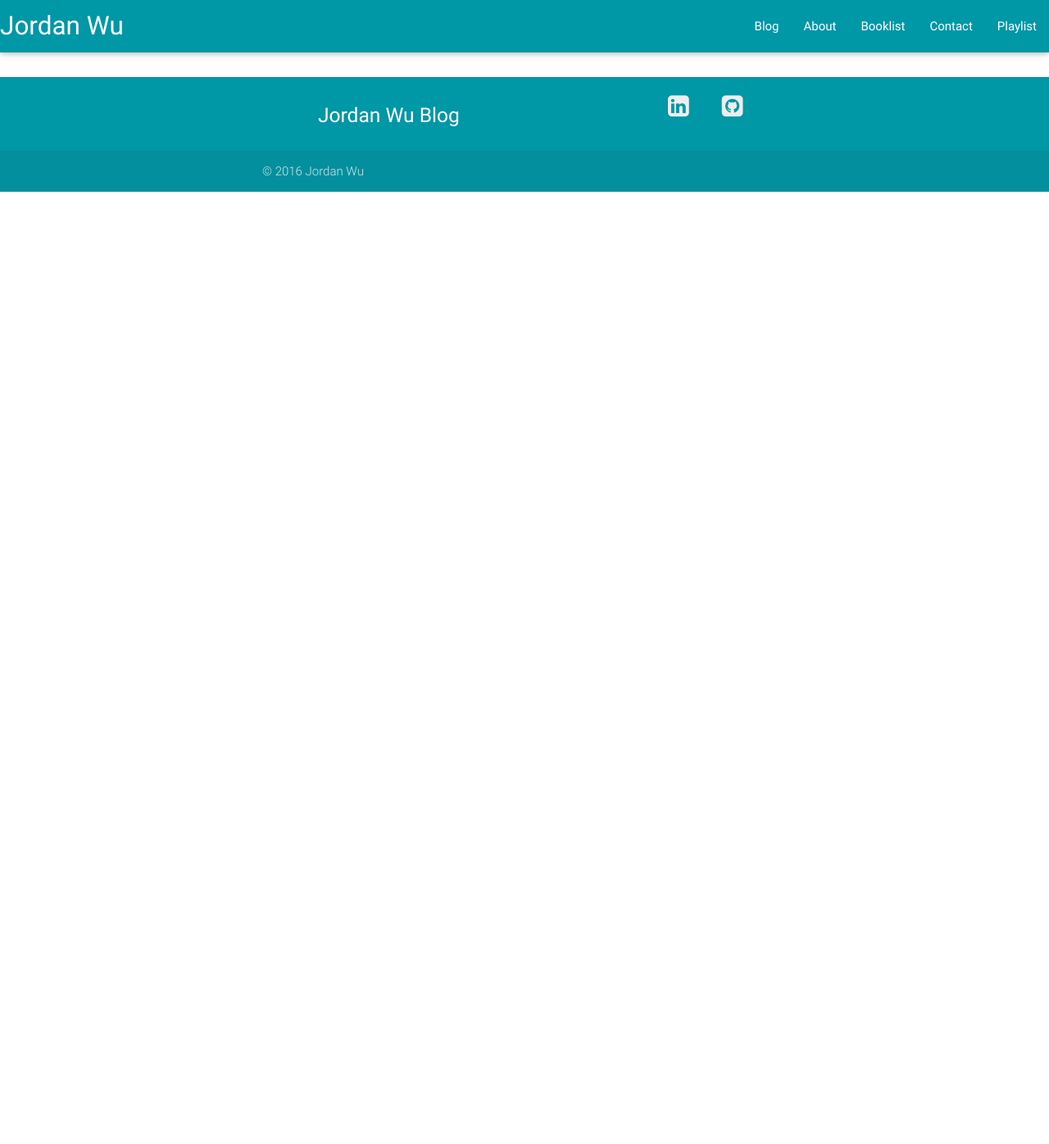
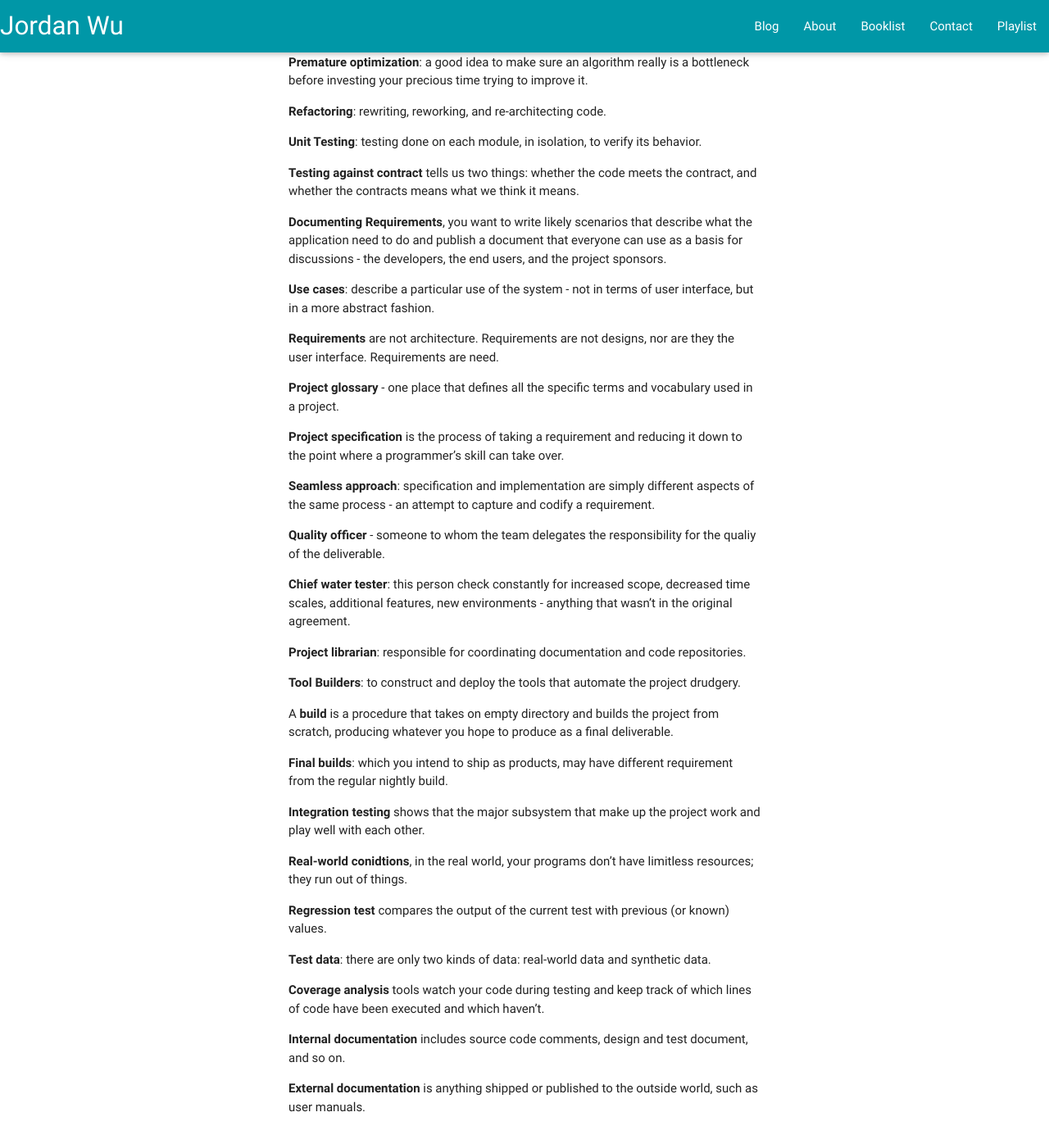
Before and after one commit to JordanSpencerWu/old-website, a Jekyll site: the page built from _posts/book/2016/2016-09-07-the-pragmatic-programmer.md, in a window 1280 px wide and 1400 px high, scrolled down 2575 px. Shown: the top 1396 px of the window at 82% size. Built offline with Jekyll 4.4.1, drawn with Linux system fonts in a browser that asks for light colours; nearby versions of some CDN libraries; before the commit the page ends 2809 px from its top, so only the background shows below that; some of the changed text lies outside the part shown.

Commit message:
finish pragmatic programmer book

```diff
--- a/_posts/book/2016/2016-09-07-the-pragmatic-programmer.md
+++ b/_posts/book/2016/2016-09-07-the-pragmatic-programmer.md
@@ -3,7 +3,7 @@
 categories: [book]
 class: 5
 date: 2016-09-07 10:00:00
-description: Currently Reading..
+description: The road to mastering your software craftsmanship is to constantly invest in your learning. This book shows you how a pragmatic programmer create clean, flexible, and adaptable code. Everything you need to know about working on a project and more!
 hidden: true
 img-path: /assets/images/books/the-pragmatic-programmer.jpg
 layout: book
@@ -43,10 +43,17 @@
 
 > Avoid programming by coincidence - relying on luck and accidental successes - in favoring of programming deliberately.
 
-
 ##### Before the Project
 
-To be continued...
+Requirement gathering rarely lie on the surface. Normally, they're buried deep beneath layers of assumptions, misconceptions, and politics.
+
+> Work with a user to think like a user
+
+##### Pragmatic Projects
+
+The success of a project is measured by how well it meets the expectations of its users.
+
+> The Golden Rule ("Do unto others as you would have them do unto you")
 
 #### Terms
 
@@ -105,3 +112,41 @@
 __Unit Testing__: testing done on each module, in isolation, to verify its behavior.
 
 __Testing against contract__ tells us two things: whether the code meets the contract, and whether the contracts means what we think it means.
+
+__Documenting Requirements__, you want to write likely scenarios that describe what the application need to do and publish a document that everyone can use as a basis for discussions - the developers, the end users, and the project sponsors.
+
+__Use cases__: describe a particular use of the system - not in terms of user interface, but in a more abstract fashion.
+
+__Requirements__ are not architecture. Requirements are not designs, nor are they the user interface. Requirements are need.
+
+__Project glossary__ - one place that defines all the specific terms and vocabulary used in a project.
+
+__Project specification__ is the process of taking a requirement and reducing it down to the point where a programmer's skill can take over.
+
+__Seamless approach__: specification and implementation are simply different aspects of the same process - an attempt to capture and codify a requirement.
+
+__Quality officer__ - someone to whom the team delegates the responsibility for the qualiy of the deliverable.
+
+__Chief water tester__: this person check constantly for increased scope, decreased time scales, additional features, new environments - anything that wasn't in the original agreement.
+
+__Project librarian__: responsible for coordinating documentation and code repositories.
+
+__Tool Builders__: to construct and deploy the tools that automate the project drudgery.
+
+A __build__ is a procedure that takes on empty directory and builds the project from scratch, producing whatever you hope to produce as a final deliverable.
+
+__Final builds__: which you intend to ship as products, may have different requirement from the regular nightly build.
+
+__Integration testing__ shows that the major subsystem that make up the project work and play well with each other.
+
+__Real-world conidtions__, in the real world, your programs don't have limitless resources; they run out of things.
+
+__Regression test__ compares the output of the current test with previous (or known) values.
+
+__Test data__: there are only two kinds of data: real-world data and synthetic data.
+
+__Coverage analysis__ tools watch your code during testing and keep track of which lines of code have been executed and which haven't.
+
+__Internal documentation__ includes source code comments, design and test document, and so on.
+
+__External documentation__ is anything shipped or published to the outside world, such as user manuals.
```
